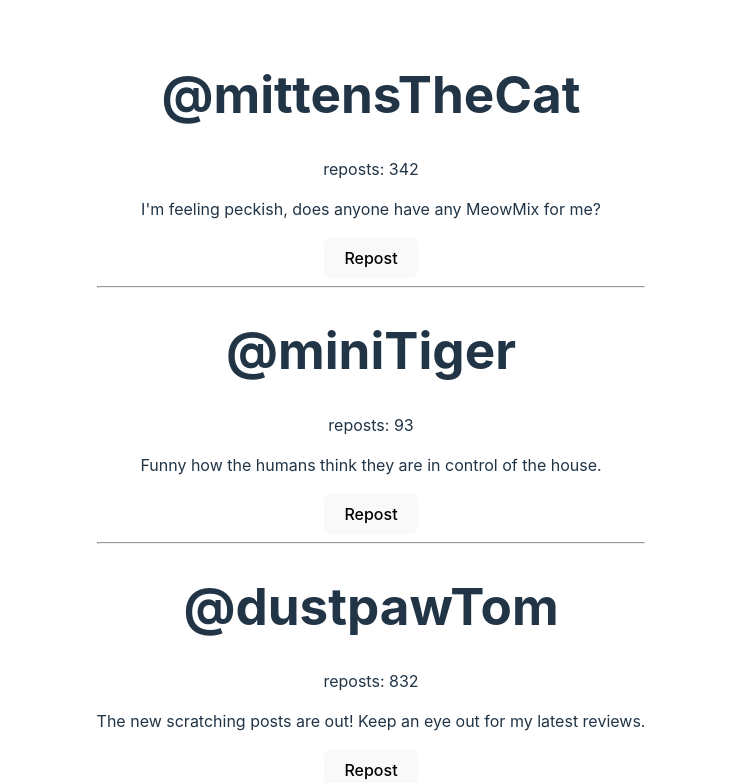
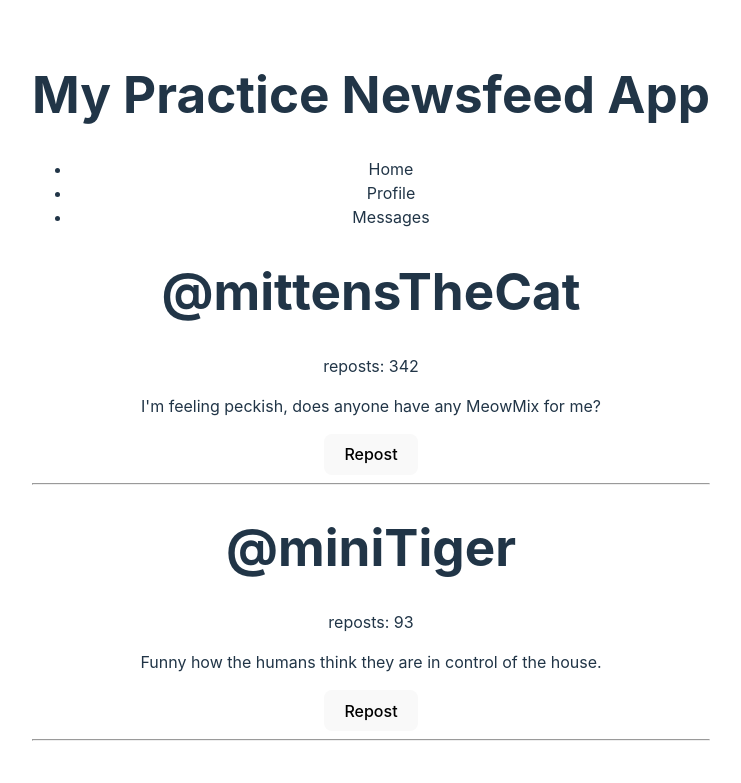
Before and after one commit to MichaelaArteberry/newsfeed, a React (Vite) app: page / in a window 1280 px wide. Shown: the top 783 px of the page, without its empty margins (269-1010 px from the left). Built offline with nearby package versions, Linux system fonts and the light colour scheme.

Commit message:
installed bootstrap and added a navbar component

```diff
--- a/package.json
+++ b/package.json
@@ -10,7 +10,9 @@
     "preview": "vite preview"
   },
   "dependencies": {
+    "bootstrap": "^5.3.3",
     "react": "^18.3.1",
+    "react-bootstrap": "^2.10.5",
     "react-dom": "^18.3.1"
   },
   "devDependencies": {
--- a/src/App.jsx
+++ b/src/App.jsx
@@ -1,10 +1,12 @@
 import React from 'react';
 import './App.css';
 import Newsfeed from './Newsfeed.jsx';
+import Navbar from './Navbar.jsx';
 
 function App() {
   return (
     <div className="App">
+      <Navbar />
       <Newsfeed />
     </div>
   );
--- /dev/null
+++ b/src/Navbar.jsx
@@ -0,0 +1,14 @@
+import React from "react";
+
+const Navbar = () => (
+    <div className="navbar">
+        <h1>My Practice Newsfeed App</h1>
+        <ul>
+        <li>Home</li>
+        <li>Profile</li>
+        <li>Messages</li>
+        </ul>
+    </div>
+    )
+
+export default Navbar;
```
Also changed, not shown: 1 other file (tests, documents, lock files or other folders).
